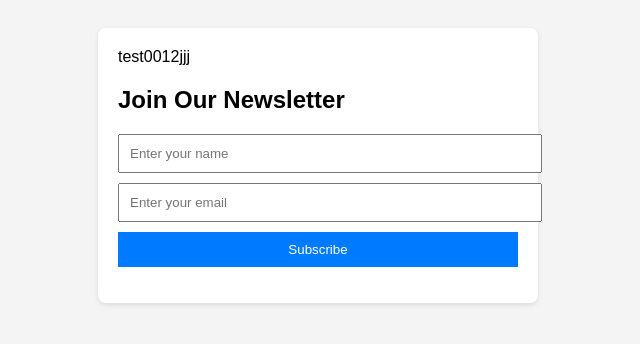
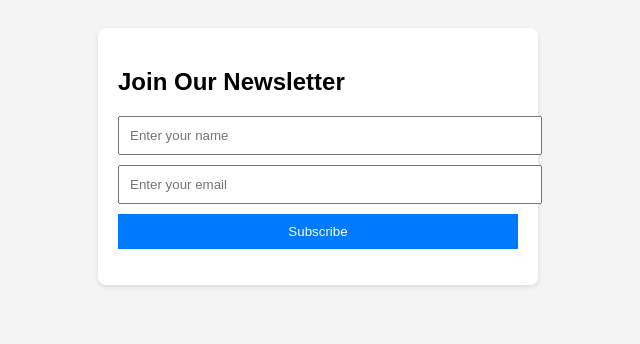
Before and after one commit to Sureshbalakrishnann/gdpr-policy-checker, a website: page gdpr-frontend/index.html in a window 1280 px wide. Shown: the whole page, without its empty margins (322-962 px from the left). Drawn offline with Linux system fonts and the light colour scheme.

Commit message:
policy content

```diff
--- a/gdpr-frontend/index.html
+++ b/gdpr-frontend/index.html
@@ -6,7 +6,7 @@
   <link rel="stylesheet" href="style.css">
 </head>
 <body>
-  <div class="container">test0012jjj
+  <div class="container">
     <h2>Join Our Newsletter</h2>
     <form id="userForm">
       <input type="text" id="name" placeholder="Enter your name" required />
```
